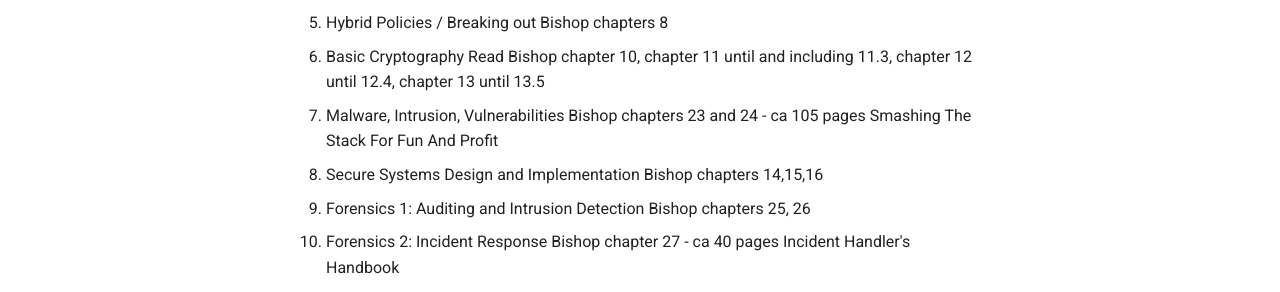
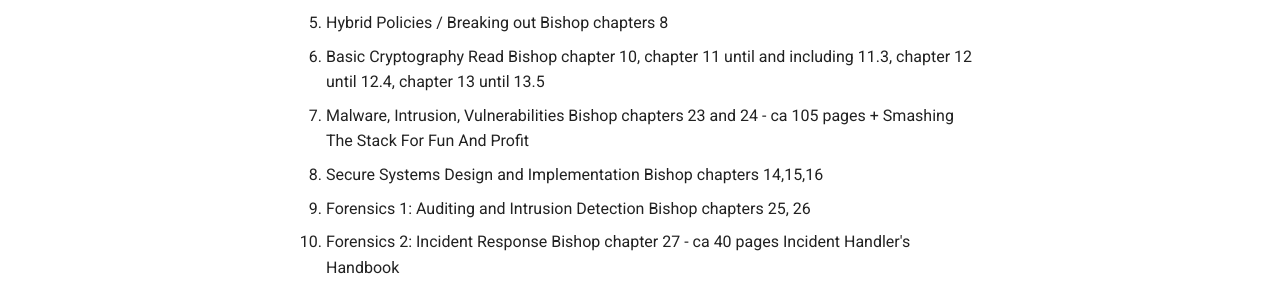
Before and after one commit to krejac/kea-sys-sec, an MkDocs documentation site: the page built from docs/eksamen/emner.md, in a window 1280 px wide. Shown: the part 312-604 px from the top of the page. Built offline with MkDocs 1.6.1 and Material for MkDocs 9.7.7, drawn with Linux system fonts in a browser that asks for light colours; comment, search, counter and statistics services are not loaded.

Commit message:
Formatting

```diff
--- a/docs/eksamen/emner.md
+++ b/docs/eksamen/emner.md
@@ -12,7 +12,7 @@
 
 6. Basic Cryptography Read Bishop chapter 10, chapter 11 until and including 11.3, chapter 12 until 12.4, chapter 13 until 13.5
 
-7. Malware, Intrusion, Vulnerabilities Bishop chapters 23 and 24 - ca 105 pages Smashing The Stack For Fun And Profit
+7. Malware, Intrusion, Vulnerabilities Bishop chapters 23 and 24 - ca 105 pages + Smashing The Stack For Fun And Profit
 
 8. Secure Systems Design and Implementation Bishop chapters 14,15,16
 
```
